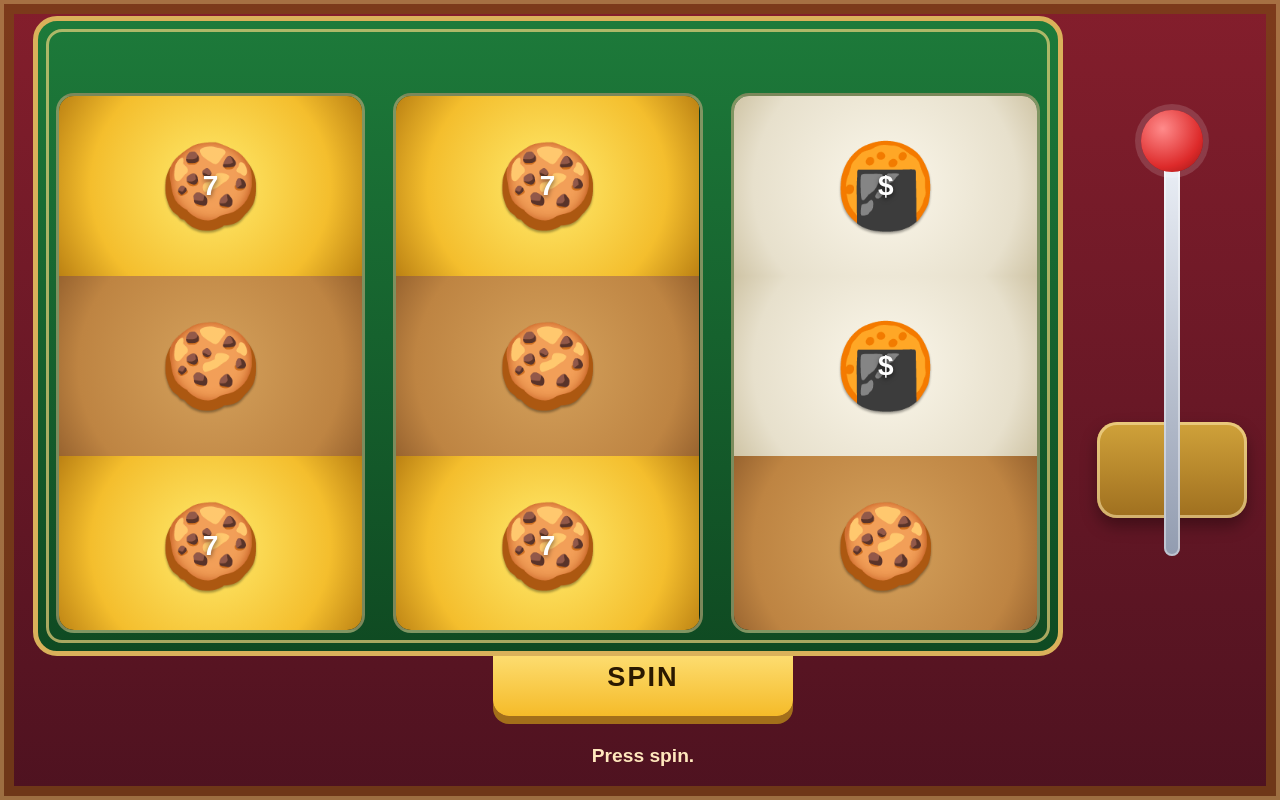
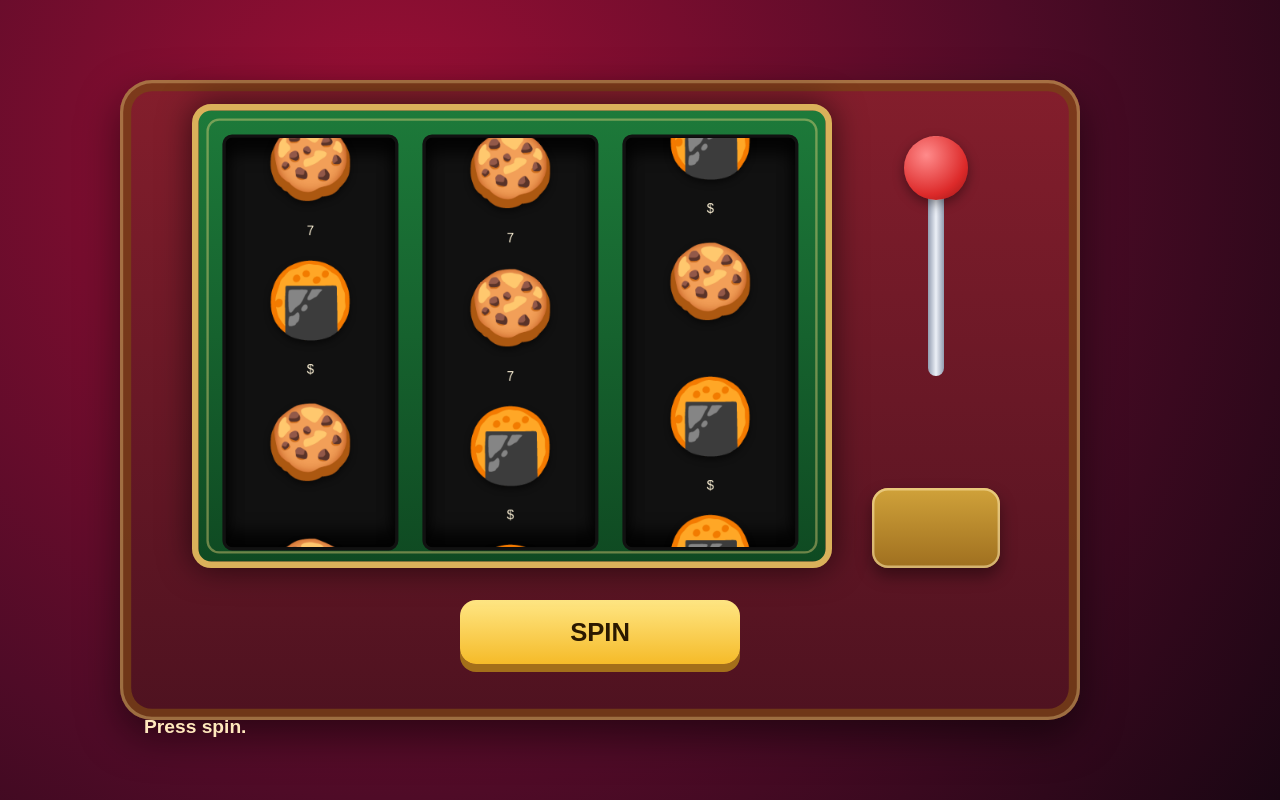
Before and after one commit to doge36539/slot-machine-business, a website built with Vite: page index.html in a window 1280 px wide. Built offline with nearby package versions, Linux system fonts and the light colour scheme.

Commit message:
Update style.css

```diff
--- a/src/style.css
+++ b/src/style.css
@@ -8,77 +8,97 @@
   width: 100%;
   height: 100%;
   margin: 0;
+  padding: 0;
+  /* Prevent the body from scrolling if we can help it */
+  overflow: hidden;
 }
 
 body {
   font-family: Arial, Helvetica, sans-serif;
   background: radial-gradient(circle at 30% 20%, #9e0f35, #4f0b27 58%, #1a0613);
   color: #fff4d8;
-  overflow: hidden;
+  display: flex;
+  align-items: center;
+  justify-content: center;
 }
 
+/* THE MAIN MACHINE CONTAINER */
 .machine {
-  width: 100vw;
-  height: 100vh;
-  padding: 16px 22px 14px 28px;
-  display: grid;
-  grid-template-rows: 1fr auto;
-  gap: 10px;
+  /* FIXED DIMENSIONS: No more stretching */
+  width: 1200px;
+  height: 800px;
+
+  /* CENTER THE INTERNALS */
+  display: flex;
+  flex-direction: column;
+  padding: 30px;
+  gap: 20px;
+
   background: linear-gradient(180deg, #841e2c 0%, #4e1220 100%);
   box-shadow:
     inset 0 0 0 4px rgba(255, 227, 153, 0.32),
-    inset 0 0 0 14px rgba(122, 67, 22, 0.75);
+    inset 0 0 0 14px rgba(122, 67, 22, 0.75),
+    0 20px 50px rgba(0,0,0,0.5);
+  border-radius: 40px;
+  position: relative;
+
+  /* SCALE DOWN ON SMALL SCREENS (The "Safety Net") */
+  transform-origin: center;
+}
+
+/* Ensure the layout doesn't break if the window is smaller than 1200px */
+@media (max-width: 1250px), (max-height: 850px) {
+  .machine {
+    transform: scale(0.8);
+  }
+}
+@media (max-width: 1000px), (max-height: 700px) {
+  .machine {
+    transform: scale(0.6);
+  }
 }
 
 .machine-body {
-  display: grid;
-  grid-template-columns: 1fr auto;
-  gap: 24px;
+  display: flex;
+  justify-content: center;
   align-items: center;
-  min-height: 0;
-  overflow: visible;
+  gap: 40px;
+  flex: 1;
 }
 
+/* REELS FRAME: Locked width/height */
 .reels-frame {
   display: grid;
-  grid-template-columns: repeat(3, minmax(0, 1fr));
-  gap: 28px;
-  padding: 18px;
+  grid-template-columns: repeat(3, 220px);
+  gap: 30px;
+  padding: 30px;
   border-radius: 24px;
-  border: 5px solid #dab15a;
-  background: linear-gradient(180deg, #2f1024, #150816);
-  min-height: 0;
-  height: min(80vh, 780px);
+  border: 8px solid #dab15a;
+  background: linear-gradient(180deg, #1d7a3a, #0f4a22);
+  width: 800px;
+  height: 580px;
   position: relative;
-  background:
-    linear-gradient(180deg, #1d7a3a, #0f4a22),
-    linear-gradient(180deg, #2f1024, #150816);
-  margin: 0;
-  justify-self: center;
-  width: min(calc(100vw - 250px), 1260px);
+  box-shadow: 0 0 40px rgba(0,0,0,0.6);
 }
 
 .reels-frame::before {
   content: '';
   position: absolute;
-  inset: 8px;
-  border: 3px solid rgba(251, 219, 130, 0.65);
+  inset: 10px;
+  border: 3px solid rgba(251, 219, 130, 0.4);
   border-radius: 16px;
   pointer-events: none;
 }
 
 .reel-window {
-  height: 540px;
+  height: 520px; /* Fixed window height */
   overflow: hidden;
-  border-radius: 18px;
-  border: 3px solid rgba(255, 235, 166, 0.45);
-  background: linear-gradient(180deg, #184f2a, #0e341b);
-  box-shadow: inset 0 10px 14px rgba(0, 0, 0, 0.24), inset 0 -10px 14px rgba(0, 0, 0, 0.24);
-}
-
-.machine-body .reel-window {
-  height: 540px;
-  align-self: end;
+  border-radius: 12px;
+  border: 4px solid #111;
+  background: #111;
+  box-shadow:
+    inset 0 20px 20px rgba(0,0,0,0.8),
+    inset 0 -20px 20px rgba(0,0,0,0.8);
 }
 
 .reel-track {
@@ -86,136 +106,110 @@
 }
 
 .cookie {
-  height: 180px;
+  height: 173px; /* Fixed height for each symbol */
   display: grid;
   place-items: center;
   position: relative;
 }
 
 .cookie-icon {
-  font-size: 82px;
-  filter: drop-shadow(0 2px 1px rgba(0, 0, 0, 0.35));
+  font-size: 90px;
+  filter: drop-shadow(0 4px 4px rgba(0, 0, 0, 0.5));
 }
 
-.cookie-mark {
-  position: absolute;
-  font-weight: 900;
-  font-size: 28px;
-  color: #fff;
-  text-shadow: 0 2px 5px rgba(0, 0, 0, 0.55);
-}
-
-.cookie-choco {
-  background: radial-gradient(circle, #d4a15c 0%, #be8442 75%, #98632f 100%);
-}
-
-.cookie-sugar {
-  background: radial-gradient(circle, #fbf7eb 0%, #e7e0cc 75%, #cfc4a5 100%);
-}
-
-.cookie-gold {
-  background: radial-gradient(circle, #ffeb6e 0%, #f4be2d 68%, #bb8113 100%);
-}
-
+/* LEVER AREA: Locked height */
 .lever-wrap {
-  width: 160px;
-  height: min(78vh, 740px);
+  width: 180px;
+  height: 580px;
   position: relative;
-  display: grid;
-  align-items: center;
-  justify-items: center;
-  margin-right: 6px;
+  display: flex;
+  justify-content: center;
 }
 
 .lever-base {
   position: absolute;
-  bottom: 130px;
-  width: 150px;
-  height: 96px;
+  bottom: 0;
+  width: 160px;
+  height: 100px;
   border-radius: 20px;
   background: linear-gradient(180deg, #d0a23a, #9f6f1f);
   box-shadow:
     inset 0 0 0 3px rgba(255, 234, 177, 0.55),
-    0 8px 16px rgba(0, 0, 0, 0.35);
+    0 10px 20px rgba(0, 0, 0, 0.4);
 }
 
 #lever {
-  width: 110px;
-  height: 460px;
+  width: 80px;
+  height: 400px;
   position: relative;
-  margin-top: -32px;
+  transition: transform 0.2s;
 }
 
 .lever-rod {
   position: absolute;
   left: 50%;
   transform: translateX(-50%);
-  top: 64px;
-  width: 16px;
-  height: 402px;
-  border-radius: 999px;
-  background: linear-gradient(180deg, #ecf0f7, #929cb0);
-  box-shadow: inset 0 0 0 2px rgba(255, 255, 255, 0.4);
+  bottom: 60px;
+  width: 20px;
+  height: 300px;
+  border-radius: 10px;
+  background: linear-gradient(90deg, #929cb0, #ecf0f7, #929cb0);
 }
 
 .lever-knob {
   position: absolute;
   left: 50%;
   transform: translateX(-50%);
-  top: 20px;
-  width: 62px;
-  height: 62px;
-  border-radius: 999px;
+  top: 40px;
+  width: 80px;
+  height: 80px;
+  border-radius: 50%;
   background: radial-gradient(circle at 35% 30%, #ff8b8b 0%, #dd2a2a 65%, #941313 100%);
-  box-shadow: 0 0 0 6px rgba(255, 255, 255, 0.14);
+  box-shadow: 0 5px 15px rgba(0,0,0,0.4);
 }
 
-#lever.pull .lever-knob {
-  top: 206px;
+/* LEVER ANIMATION */
+#lever.pull {
+  transform: rotateX(45deg);
+  transform-origin: bottom;
 }
 
-#lever.pull .lever-rod {
-  height: 446px;
-}
-
+/* CONTROLS */
 .controls {
+  padding: 20px;
   display: flex;
-  justify-content: center;
+  flex-direction: column;
+  align-items: center;
+  gap: 15px;
 }
 
 #spin-btn {
-  height: 78px;
-  min-width: 300px;
+  height: 80px;
+  width: 350px;
   border: 0;
-  border-radius: 16px;
-  font-size: 1.7rem;
+  border-radius: 20px;
+  font-size: 2rem;
   font-weight: 900;
-  letter-spacing: 2px;
   color: #2b1900;
   background: linear-gradient(180deg, #ffe684 0%, #f5bb29 100%);
-  box-shadow: 0 8px 0 #a36f1a;
+  box-shadow: 0 10px 0 #a36f1a;
   cursor: pointer;
-}
-
-#spin-btn:hover:enabled {
-  filter: brightness(1.05);
+  text-transform: uppercase;
 }
 
 #spin-btn:active:enabled {
-  transform: translateY(3px);
+  transform: translateY(5px);
   box-shadow: 0 5px 0 #a36f1a;
 }
 
 #spin-btn:disabled {
-  opacity: 0.55;
-  cursor: not-allowed;
+  filter: grayscale(1);
+  opacity: 0.7;
 }
 
 .status {
-  min-height: 36px;
+  height: 40px;
   font-weight: 700;
   color: #ffe8bd;
-  text-align: center;
-  font-size: 1.2rem;
-  margin: 0;
+  font-size: 1.5rem;
 }
```
